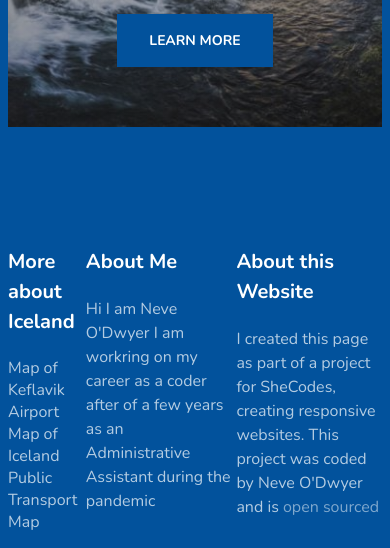
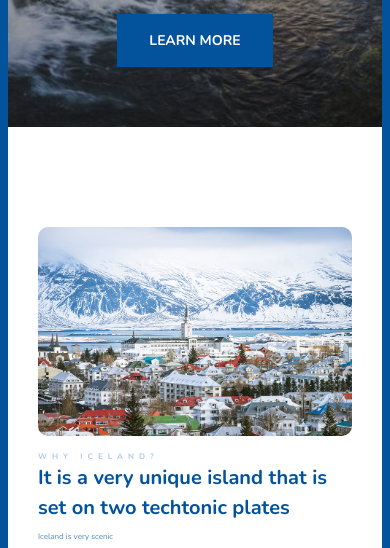
Before and after one commit to Neveod/Iceland-Travel-Project, a plain HTML site: page index.html in a window 390 px wide. Shown: the part 287-835 px from the top of the page. Drawn offline with nearby package versions, Linux system fonts and the light colour scheme; a web font is replaced by a local one.

Commit message:
Added the Why Iceland and made it more responsive

```diff
--- a/index.html
+++ b/index.html
@@ -20,8 +20,23 @@
         <h2>A cold Island</h2>
         <a href="#more">Learn More</a>
       </header>
+        <main>
+            <section>
+            <div class="grid grid-2-columns">
+                <img src="images/town.jpeg" alt="Town" class="img-responsive">
+                <div>
+                <h2>
+                    Why Iceland?
+                </h2>
+                <h3>It is a very unique island that is set on two techtonic plates</h3>
+                <p>Iceland is very scenic</p>
+                <p>The most unique place on earth</p>
+                </div>
+            </div>
+            </section>
+        </main>
       <footer>
-    <section class="grid">
+        <section class="grid grid-3-columns-first-narrow">
 
         <div>
           <h3>More about Iceland</h3>
@@ -69,7 +84,7 @@
           </p>
 
         </section>
-    </footer>
+        </footer>
     </div>
 
   </body>
--- a/src/style.css
+++ b/src/style.css
@@ -12,7 +12,6 @@ body {
 }
 .grid {
   display: grid;
-  grid-template-columns: 1fr 2fr 2fr;
   grid-gap: 5px;
 }
 header {
@@ -26,6 +25,7 @@ header {
   color: white;
   text-align: center;
   padding: 200px 0;
+  margin: 0 auto;
 }
 header h1 {
   font-weight: 700;
@@ -55,9 +55,72 @@ header a {
   padding: 16px 32px;
   display: inline-block;
 }
+main {
+  font: black;
+}
+main h2 {
+  font-weight: 700;
+  font-size: 16px;
+  line-height: 1.5;
+  margin: 0;
+  letter-spacing: 5px;
+  color: var(--primary-colour);
+  opacity: 0.3;
+  text-transform: uppercase;
+}
+
+main h3 {
+  font-weight: 700;
+  font-size: 40px;
+  line-height: 1.5;
+  color: var(--primary-colour);
+  margin: 0;
+}
+
+main h4 {
+  font-weight: 700;
+  font-size: 24px;
+  line-height: 1;
+  color: var(--primary-colour);
+  margin: 0;
+}
+
+main h5 {
+  font-weight: 700;
+  font-size: 13px;
+  margin: 0;
+  line-height: 1;
+  color: var(--primary-colour);
+}
+
+main p {
+  font-style: normal;
+  font-weight: 400;
+  font-size: 16px;
+  line-height: 1.5;
+  color: var(--primary-colour);
+  opacity: 0.7;
+}
+.grid-2-columns {
+  display: grid;
+  grid-template-columns: 1fr 1fr;
+  grid-gap: 15px;
+  padding: 100px 30px;
+  background: var(--secondary-colour);
+}
+.img-responsive {
+  border-radius: 10px;
+  width: 100%;
+  display: block;
+}
 section {
   max-width: 1200px;
   margin: 0 auto;
+}
+.grid-3-columns-first-narrow {
+  display: grid;
+  grid-template-columns: 1fr 2fr 2fr;
+  grid-gap: 5px 10px;
 }
 footer {
   color: var(--secondary-colour);
@@ -90,7 +153,7 @@ footer a {
   text-decoration: none;
   opacity: 0.7;
 }
-@media (max-width: 900px) {
+@media (max-width: 700px) {
   header {
     padding: 60px 0;
   }
@@ -103,4 +166,30 @@ footer a {
   header h3 {
     font-size: 12px;
   }
+  .grid {
+    grid-template-columns: 1fr;
+  }
+  main h3 {
+    font-size: 20px;
+  }
+  main h2 {
+    font-size: 8px;
+  }
+  main p {
+    font-size: 8px;
+  }
+  footer {
+    padding: 25px;
+  }
+  footer h3 {
+    font-size: 10px;
+    line-height: 15px;
+  }
+  footer p {
+    font-size: 8px;
+    line-height: 12px;
+  }
+  footer ul {
+    font-size: 8px;
+  }
 }
```
Also changed, not shown: images/kirkjufell-volcano-iceland-waterfall-646x420-1.png (added), 2 other files.
